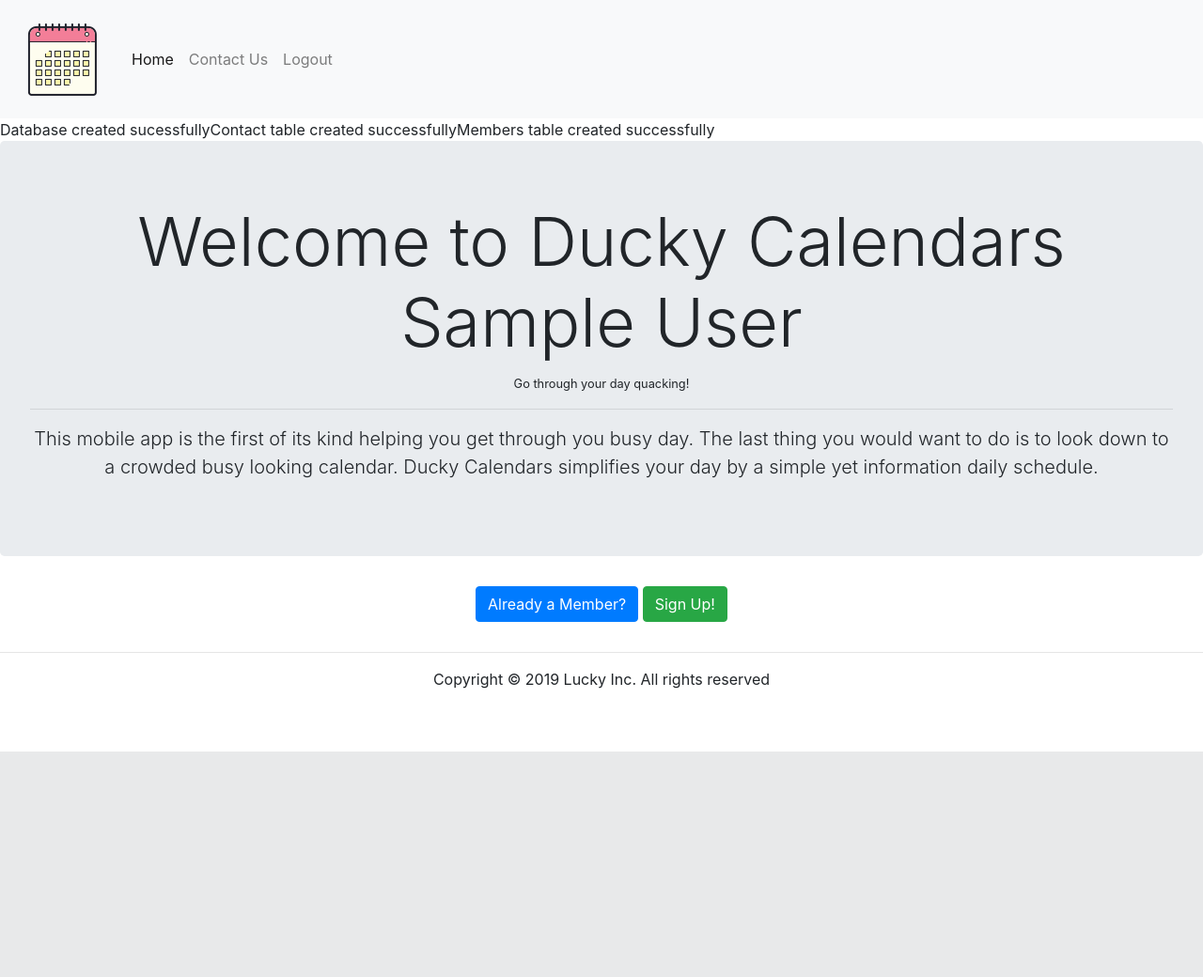
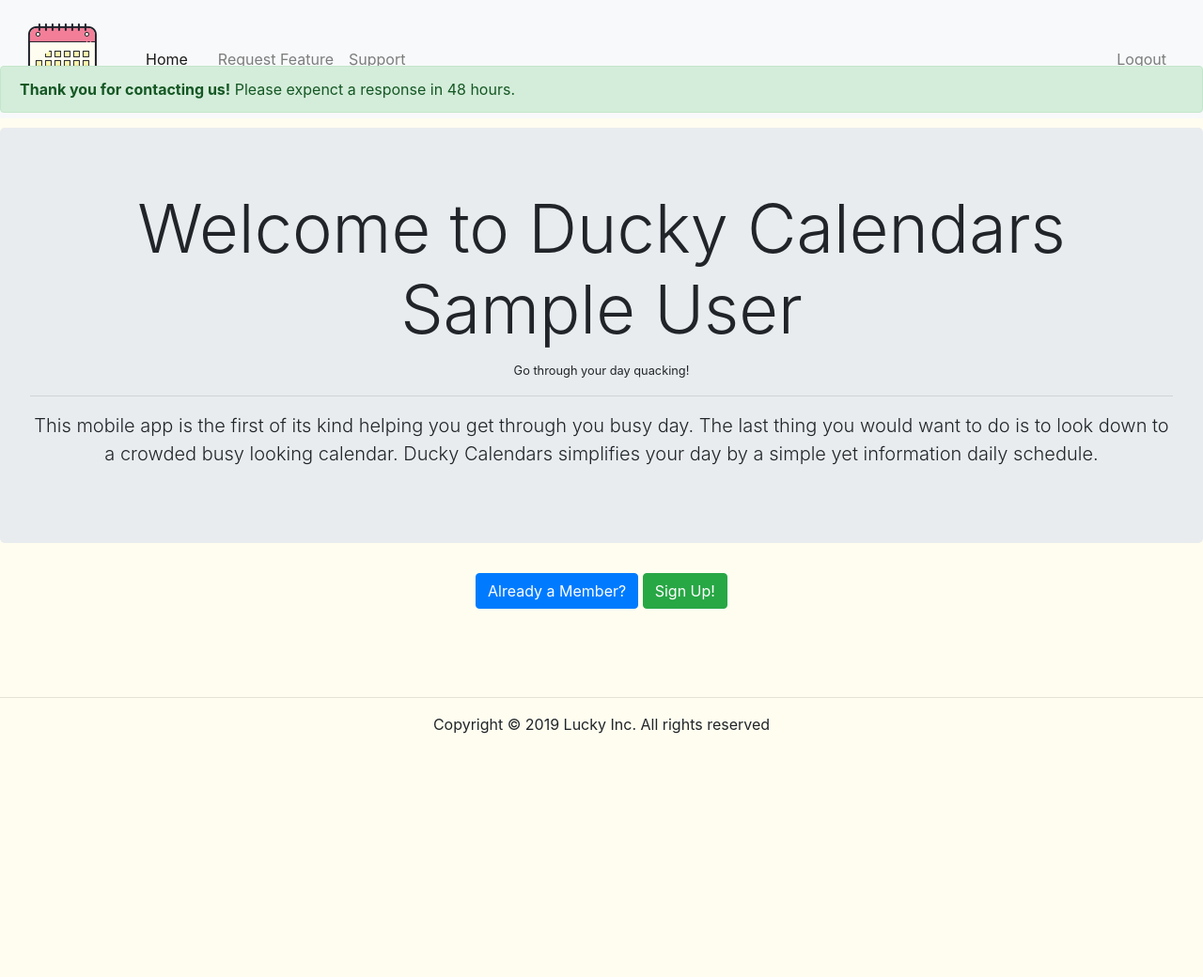
Before and after one commit to ngbooya/DuckyCalendarSupport, a PHP site: page /index.php?submit=contactus-success in a window 1280 px wide. Shown: the top 1040 px of the page at 94% size. Before the commit the page ends 800 px from the top, so only its background shows below. Run offline with PHP 8.4, Linux system fonts and the light colour scheme; the visitor is signed in with stand-in values (Sample User, id 1).

Commit message:
2 Member pages and some error handling

```diff
--- a/createDB.php
+++ b/createDB.php
@@ -13,9 +13,9 @@ if($conn->connect_error){
 
 $DBsql = "CREATE DATABASE IF NOT EXISTS duckySupport";
 if($conn->query($DBsql) === TRUE){
-	echo "Database created sucessfully";
+	// echo "Database created sucessfully ";
 }else{
-	echo "Error creating database/Database already exist: " . $conn->error;
+	echo $conn->error;
 }
 
 $conn->query("USE duckySupport");
@@ -28,9 +28,10 @@ $contactTable = "CREATE TABLE IF NOT EXISTS contactUs(
 	message TEXT NOT NULL
 )";
 if ($conn->query($contactTable) === TRUE){
-	echo "Contact table created successfully";
+	// echo "Contact table created successfully ";
 }else{
-	echo "Error creating CONTACT table: " . $conn->error;
+	echo $conn->error;
+	echo '<div class="alert alert-danger">Contact table failed to create</div>';
 }
 
 $membersTable = "CREATE TABLE IF NOT EXISTS members(
@@ -38,12 +39,41 @@ $membersTable = "CREATE TABLE IF NOT EXISTS members(
 	firstname VARCHAR(30) NOT NULL,
 	lastname VARCHAR(30) NOT NULL,
 	email VARCHAR(50) NOT NULL,
-	password VARCHAR(50) NOT NULL
+	password VARCHAR(50) NOT NULL,
+	UNIQUE KEY unique_email(email)
 )";
 if ($conn->query($membersTable) === TRUE){
-	echo "Members table created successfully";
+	// echo "Members table created successfully ";
 }else{
-	echo "Error creating MEMBERS table: " . $conn->error;
+	echo mysqli_errno($conn);
+	echo '<div class="alert alert-danger">Members table failed to create</div>';
+}
+
+$featureRequestTable = "CREATE TABLE IF NOT EXISTS feature(
+	id INT(6) UNSIGNED AUTO_INCREMENT PRIMARY KEY,
+	memberID INT(6) NOT NULL,
+	request TEXT NOT NULL
+)";
+if ($conn->query($featureRequestTable) === TRUE){
+	// echo "Feature table created successfully ";
+}else{
+	echo mysqli_errno($conn);
+	echo '<div class="alert alert-danger">Feature table failed to create</div>';
+}
+
+$supportTable = "CREATE TABLE IF NOT EXISTS support(
+	id INT(6) UNSIGNED AUTO_INCREMENT PRIMARY KEY,
+	memberID INT(6) NOT NULL,
+	prob_cat VARCHAR(30) NOT NULL,
+	prevent VARCHAR(30) NOT NULL,
+	iosV VARCHAR(30) NOT NULL,
+	appV VARCHAR(30) NOT NULL
+)";
+if ($conn->query($supportTable) === TRUE){
+	// echo "Support table created successfully ";
+}else{
+	echo mysqli_errno($conn);
+	echo '<div class="alert alert-danger">Support table failed to create</div>';
 }
 
 
--- a/footer.php
+++ b/footer.php
@@ -1,5 +1,4 @@
-		<footer class="page-footer font-small blue">
-			<!-- <p>&copy; Kevin Nguyen 2019</p> -->
+		<footer class="page-footer font-small blue fixed-bottom">
 			<div class="footer-copyright text-center py-3">
 				<hr class="m-y-2">
 				Copyright © 2019 Lucky Inc. All rights reserved
--- a/header.php
+++ b/header.php
@@ -23,18 +23,59 @@ session_start();
 		  <button class="navbar-toggler" type="button" data-toggle="collapse" data-target="#navbarNav" aria-controls="navbarNav" aria-expanded="false" aria-label="Toggle navigation">
 		   	<span class="navbar-toggler-icon"></span>
 		  </button>
-		  <div class="collapse navbar-collapse" id="navbarNav">
+		  <div class="container-fluid" id="navbarNav">
 		    <ul class="navbar-nav">
 		      <li class="nav-item active">
-		        <a class="nav-link" href="index.php">Home <span class="sr-only">(current)</span></a>
+		        <a class="nav-link" href=
+						<?php
+						 	if(!isset($_SESSION['userFirstName'])){
+								echo "index.php";
+							}else if(isset($_SESSION['userFirstName'])){
+								echo "memberIndex.php";
+							}
+
+						?>
+						>Home <span class="sr-only">(current)</span></a>
 		      </li>
 		      <li class="nav-item">
-		        <a class="nav-link" href="contact.php">Contact Us</a>
+		        <a class="nav-link" href="contact.php">
+							<?php
+								if(!isset($_SESSION['userFirstName'])){
+									echo "Contact Us";
+								}
+							 ?>
+						</a>
 		      </li>
-					<li class="nav-item justify-content-end">
-						<a class="nav-link" href="logout.php">Logout</a>
+					<li class="nav-item">
+		        <a class="nav-link" href="featureRequest.php">
+							<?php
+								if(isset($_SESSION['userFirstName'])){
+									echo "Request Feature";
+								}
+							 ?>
+						</a>
+		      </li>
+					<li class="nav-item">
+		        <a class="nav-link" href="support.php">
+							<?php
+								if(isset($_SESSION['userFirstName'])){
+									echo "Support";
+								}
+							 ?>
+						</a>
+		      </li>
+		    </ul>
+				<ul class="nav navbar-nav navbar-right">
+					<li class="nav-item">
+						<a class="nav-link" href="logout.php">
+							<?php
+								if(isset($_SESSION['userFirstName'])){
+									echo "Logout";
+								}
+							?>
+						</a>
 					</li>
-		    </ul>
+				</ul>
 		  </div>
 		</nav>
 	</header>
--- a/index.php
+++ b/index.php
@@ -1,6 +1,17 @@
 <?php
 	require('header.php');
 	require('createDB.php');
+?>
+<?php
+if(isset($_GET['submit'])){
+	if($_GET['submit'] == "signup-success"){
+		echo '<div class="alert alert-success"><strong>Thank you for join Ducky</strong> Have a nice day! </div>';
+	}
+	if($_GET['submit'] == "contactus-success"){
+		echo '<div class="alert alert-success"><strong>Thank you for contacting us!</strong> Please expenct a response in 48 hours.</div>';
+	}
+
+}
  ?>
 
 <div class="jumbotron vertical-center" id="home">
@@ -16,7 +27,9 @@
 			Already a Member?
 		</button>
 
-		<button type="button" class="btn btn-success" data-toggle="modal" data-target="#signUpModal">Sign Up!</button>
+		<button type="button" class="btn btn-success" data-toggle="modal" data-target="#signUpModal">
+			Sign Up!
+		</button>
 	</div>
 
 <!-- Member sign in pop up -->
@@ -32,7 +45,9 @@
       <div class="modal-body">
 				<form action="login.php" method="post">
 				  <div class="form-group">
+
 				    <label for="memberEmail">Email address</label>
+
 				    <input type="email" class="form-control" name="memberEmail" id="memberEmail" aria-describedby="emailHelp" placeholder="Enter email">
 				    <small id="emailHelp" class="form-text text-muted">We'll never share your email with anyone else.</small>
 				  </div>
@@ -47,9 +62,7 @@
 				</form>
       </div>
       <div class="modal-footer">
-				<div class="col-md-10">
-					<a href="signUp.php">Sign Up</a>
-				</div>
+
         <button type="button" class="btn btn-secondary" data-dismiss="modal">Close</button>
       </div>
     </div>
@@ -68,25 +81,55 @@
       </div>
       <div class="modal-body">
 				<form action="signUp.php" method="post">
-					<div class="form-group">
+					<div class="form-row">
+						<div class="form-group col-md-6">
 							<label for="newMemberFirstName">First Name</label>
 							<input type="text" name="newMemberFirstName" id="newMemberFirstName" placeholder="John">
 						</div>
-					<div class="form-group">
+						<div class="form-group col-md-6">
 							<label for="newMemberLastName">Last Name</label>
 							<input type="text" name="newMemberLastName" id="newMemberLastName" placeholder="Doe">
 						</div>
+					</div>
 				  <div class="form-group" >
 				    <label for="newMemberEmail">Email Address</label>
+						<?php
+						if(isset($_GET['error'])){
+							if($_GET['error'] == "duplicate-email"){
+								echo "<script>$('#signUpModal').modal('show')</script>";
+								// echo "<p><small>Email already in use</small></p>";
+								echo '<div class="alert alert-danger">Email is already in use!</div>';
+							}
+
+						}
+
+						 ?>
 				    <input type="email" class="form-control" name="newMemberEmail" id="newMemberEmail" aria-describedby="emailHelp" placeholder="Enter email">
 				    <small id="emailHelp" class="form-text text-muted">This will be your username to log in.</small>
 				  </div>
 					<div class="form-group">
 						<label for="newMemberPassword">Password</label>
+						<?php
+						if(isset($_GET['error'])){
+							if($_GET['error'] == "passwordsmismatch"){
+								echo "<script>$('#signUpModal').modal('show')</script>";
+								echo '<div class="alert alert-danger"><small>Password is not matching!</small></div>';
+							}
+						}
+						 ?>
+
 				    <input type="password" class="form-control" name="newMemberPassword" id="newMemberPassword" placeholder="Password">
 					</div>
 					<div class="form-group">
 						<label for="newMemberConfirmPassword">Confirm Password</label>
+						<?php
+						if(isset($_GET['error'])){
+							if($_GET['error'] == "passwordsmismatch"){
+								echo "<script>$('#signUpModal').modal('show')</script>";
+								echo '<div class="alert alert-danger"><small>Password is not matching!</small></div>';
+							}
+						}
+						 ?>
 				    <input type="password" class="form-control" name="newMemberConfirmPassword" id="newMemberConfirmPassword" placeholder="Password">
 					</div>
 					<div class="col-md-12 text-center">
--- a/login.php
+++ b/login.php
@@ -27,7 +27,7 @@ if(isset($_POST['login-submit'])){
 			session_start();
 			$_SESSION['userId'] = $row['id'];
 			$_SESSION['userFirstName'] = $row['firstname'];
-			header("Location: ./index.php?credentials=valid");
+			header("Location: ./memberIndex.php?credentials=valid");
 			exit();
 		}else{
 			header("Location: ./index.php?credentials=invalid");
--- a/style.css
+++ b/style.css
@@ -1,11 +1,32 @@
-body{
+ html{
+	height: 100%;
+	margin: 0;
+}
+html body{
 	background-color: rgb(254,253,240);
+	height: 100%;
+	overflow: hidden;
+	display: flex;
+	flex-direction: column;
+}
+
+header{
+	min-height: 70px;
+	width: 100%;
+}
+footer{
+	min-height: 90px;
+	width: 100%;
+
 }
 .form-group {
   border-radius: 5px;
   background-color: rgb(253,245,179);
   padding: 20px;
+	overflow-y: scroll;
+
 }
+
 #name{
 	width: 500px;
 }
@@ -16,6 +37,7 @@ body{
 	width: 200px;
 }
 
+
 .vertical-center {
 	width: 100%;
 	padding: 50px 0 50px 0;
```
Also changed, not shown: contact.php (+6 -1 lines), featureRequest.php (added, +19 -0 lines), memberIndex.php (added, +36 -0 lines), processContactUs.php (+3 -8 lines), processFeatureRequest.php (added, +27 -0 lines), processSupport.php (added, +38 -0 lines), signUp.php (+7 -4 lines), support.php (added, +60 -0 lines). Lines whose indentation alone changed are shown as unchanged.
